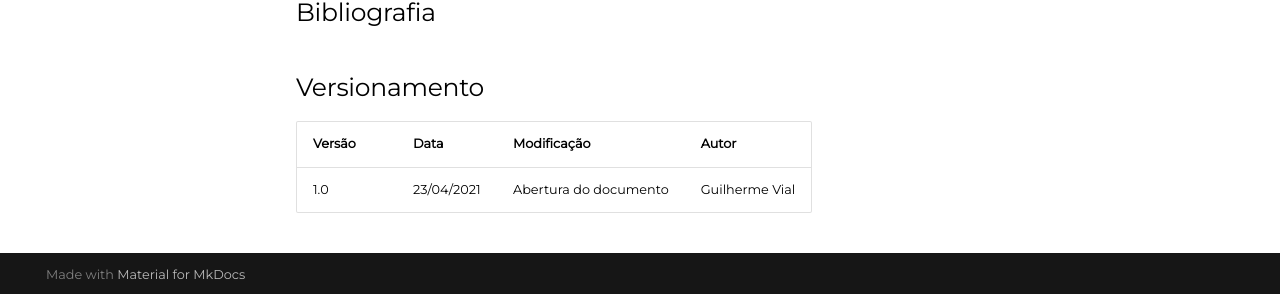
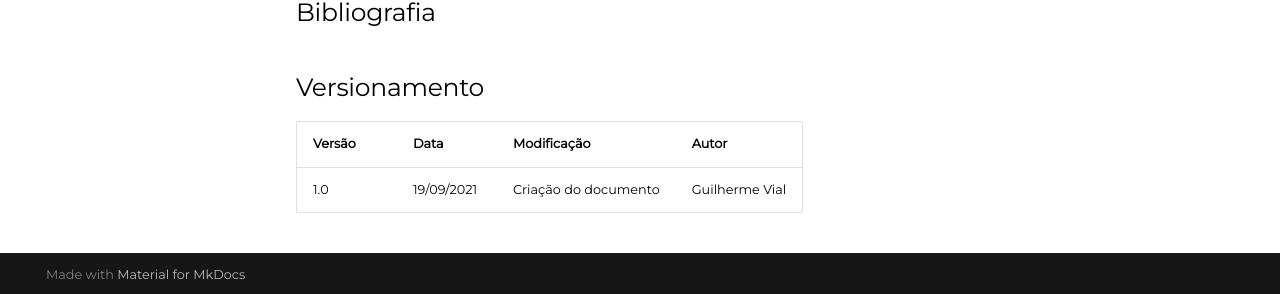
Before and after one commit to Interacao-Humano-Computador/2021.1-Tribunal_de_Justica_do_Amapa, an MkDocs documentation site: the page built from docs/design-ava-des/nivel-2/planejamento_avaliacao.md, in a window 1280 px wide and 1086 px high. Shown: the part 789-1083 px from the top of the window. Built offline with MkDocs 1.6.1 and Material for MkDocs 9.7.7, drawn with Linux system fonts in a browser that asks for light colours.

Commit message:
criando documento

```diff
--- a/docs/design-ava-des/nivel-2/planejamento_avaliacao.md
+++ b/docs/design-ava-des/nivel-2/planejamento_avaliacao.md
@@ -24,4 +24,4 @@
 
 |Versão|Data|Modificação|Autor|
 |--|--|--|--|
-| 1.0 | 23/04/2021 | Abertura do documento | Guilherme Vial |
+| 1.0 | 19/09/2021 | Criação do documento | Guilherme Vial |
```
